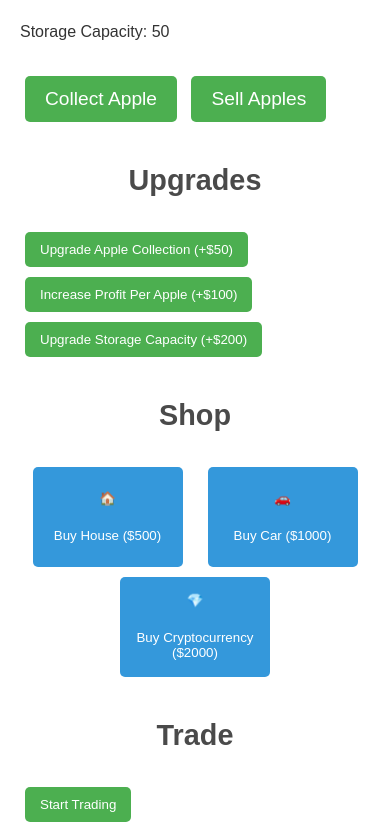
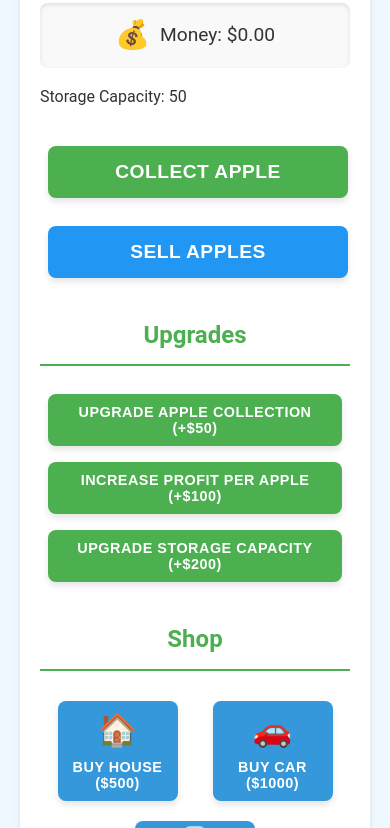
Before and after one commit to prakit1234/appletycoon, a plain HTML site: page index.html in a window 390 px wide. Shown: the part 219-1047 px from the top of the page. Drawn offline with Linux system fonts and the light colour scheme.

Commit message:
Update game.css

```diff
--- a/game.css
+++ b/game.css
@@ -1,75 +1,114 @@
+:root {
+    --primary-color: #4CAF50;
+    --secondary-color: #2196F3;
+    --background-color: #f0f8ff;
+    --text-color: #333;
+    --box-shadow: 0 4px 6px rgba(0, 0, 0, 0.1);
+}
+
 body {
-    font-family: 'Arial', sans-serif;
-    background-color: #f0f0f0;
-    color: #333;
+    font-family: 'Roboto', Arial, sans-serif;
+    background-color: var(--background-color);
+    color: var(--text-color);
     line-height: 1.6;
     margin: 0;
-    padding: 0;
+    padding: 20px;
+    transition: background-color 0.3s ease;
 }
 
 .game-container {
     max-width: 800px;
-    margin: 20px auto;
-    background-color: #fff;
-    padding: 20px;
-    border-radius: 10px;
-    box-shadow: 0 0 10px rgba(0, 0, 0, 0.1);
+    margin: 0 auto;
+    background-color: white;
+    padding: 30px;
+    border-radius: 15px;
+    box-shadow: var(--box-shadow);
+    transition: box-shadow 0.3s ease;
 }
 
 h1, h2 {
-    color: #4a4a4a;
+    color: var(--primary-color);
     text-align: center;
+    margin-bottom: 20px;
 }
 
 h1 {
     font-size: 2.5em;
-    margin-bottom: 20px;
+    margin-bottom: 30px;
 }
 
 h2 {
     font-size: 1.8em;
     margin-top: 30px;
+    border-bottom: 2px solid var(--primary-color);
+    padding-bottom: 10px;
 }
 
 .status {
     display: flex;
     align-items: center;
-    margin-bottom: 10px;
+    justify-content: center;
+    margin-bottom: 15px;
     font-size: 1.2em;
+    background-color: #f9f9f9;
+    padding: 10px;
+    border-radius: 8px;
+    box-shadow: inset 0 2px 4px rgba(0, 0, 0, 0.1);
 }
 
-.icon {
-    width: 24px;
-    height: 24px;
+.apple-emoji, .money-emoji {
+    font-size: 28px;
     margin-right: 10px;
 }
 
 button {
-    background-color: #4CAF50;
+    background-color: var(--primary-color);
     color: white;
     border: none;
-    padding: 10px 15px;
-    margin: 5px;
-    border-radius: 5px;
+    padding: 12px 20px;
+    margin: 8px;
+    border-radius: 8px;
     cursor: pointer;
-    transition: background-color 0.3s;
+    transition: all 0.3s ease;
+    font-size: 1em;
+    font-weight: bold;
+    text-transform: uppercase;
+    letter-spacing: 0.5px;
+    box-shadow: var(--box-shadow);
 }
 
 button:hover {
     background-color: #45a049;
+    transform: translateY(-2px);
+    box-shadow: 0 6px 8px rgba(0, 0, 0, 0.15);
+}
+
+button:active {
+    transform: translateY(0);
+    box-shadow: 0 2px 4px rgba(0, 0, 0, 0.1);
 }
 
 #collect-button, #sell-button {
     font-size: 1.2em;
-    padding: 12px 20px;
-    margin-top: 15px;
+    padding: 15px 25px;
+    margin-top: 20px;
+    width: 100%;
+    max-width: 300px;
+}
+
+#collect-button {
+    background-color: var(--primary-color);
+}
+
+#sell-button {
+    background-color: var(--secondary-color);
 }
 
 .shop-items {
     display: flex;
     justify-content: space-around;
     flex-wrap: wrap;
-    margin-top: 15px;
+    margin-top: 20px;
 }
 
 .shop-items button {
@@ -77,19 +116,21 @@ button:hover {
     flex-direction: column;
     align-items: center;
     width: 150px;
-    height: 100px;
+    height: 120px;
     justify-content: center;
     background-color: #3498db;
+    margin: 10px;
+    transition: all 0.3s ease;
 }
 
 .shop-items button:hover {
     background-color: #2980b9;
+    transform: scale(1.05);
 }
 
 .shop-icon {
-    width: 32px;
-    height: 32px;
-    margin-bottom: 5px;
+    font-size: 32px;
+    margin-bottom: 10px;
 }
 
 #achievements-list {
@@ -99,31 +140,73 @@ button:hover {
 
 #achievements-list li {
     background-color: #f9f9f9;
-    margin: 5px 0;
-    padding: 10px;
-    border-radius: 5px;
+    margin: 10px 0;
+    padding: 15px;
+    border-radius: 8px;
+    box-shadow: var(--box-shadow);
+    transition: all 0.3s ease;
+}
+
+#achievements-list li:hover {
+    transform: translateX(5px);
+    box-shadow: 2px 4px 8px rgba(0, 0, 0, 0.15);
 }
 
 #trade-result {
-    margin-top: 15px;
-    padding: 10px;
+    margin-top: 20px;
+    padding: 15px;
     background-color: #f9f9f9;
-    border-radius: 5px;
+    border-radius: 8px;
+    box-shadow: var(--box-shadow);
 }
 
-/* Achievement Pop-Up Styling */
+.floating-apple {
+    position: fixed;
+    font-size: 24px;
+    animation: float-up 1.5s ease-out;
+    pointer-events: none;
+}
+
+@keyframes float-up {
+    0% {
+        bottom: 20%;
+        opacity: 1;
+        transform: scale(1);
+    }
+    50% {
+        transform: scale(1.2);
+    }
+    100% {
+        bottom: 80%;
+        opacity: 0;
+        transform: scale(1);
+    }
+}
+
 .popup {
     position: fixed;
     top: 50%;
     left: 50%;
     transform: translate(-50%, -50%);
-    background-color: #fff;
-    border: 2px solid #333;
-    padding: 20px;
+    background-color: white;
+    border: 2px solid var(--primary-color);
+    padding: 30px;
     box-shadow: 0 5px 15px rgba(0, 0, 0, 0.3);
     z-index: 1000;
-    border-radius: 10px;
+    border-radius: 15px;
     text-align: center;
+    animation: pop-in 0.5s cubic-bezier(0.68, -0.55, 0.265, 1.55);
+}
+
+@keyframes pop-in {
+    0% {
+        transform: translate(-50%, -50%) scale(0.5);
+        opacity: 0;
+    }
+    100% {
+        transform: translate(-50%, -50%) scale(1);
+        opacity: 1;
+    }
 }
 
 .popup.hidden {
@@ -131,10 +214,35 @@ button:hover {
 }
 
 #close-popup {
-    margin-top: 10px;
+    margin-top: 15px;
     background-color: #e74c3c;
 }
 
 #close-popup:hover {
     background-color: #c0392b;
 }
+
+/* Responsive design */
+@media (max-width: 600px) {
+    .game-container {
+        padding: 20px;
+    }
+
+    h1 {
+        font-size: 2em;
+    }
+
+    h2 {
+        font-size: 1.5em;
+    }
+
+    button {
+        padding: 10px 15px;
+        font-size: 0.9em;
+    }
+
+    .shop-items button {
+        width: 120px;
+        height: 100px;
+    }
+}
```
